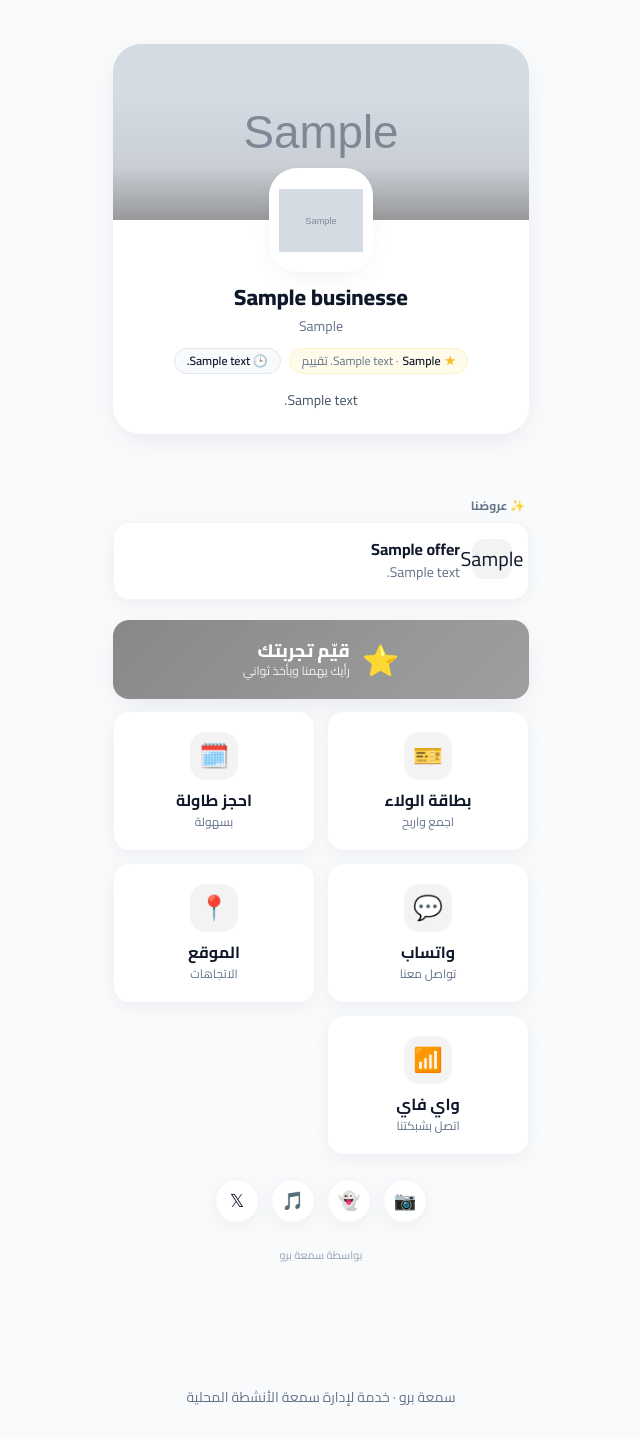
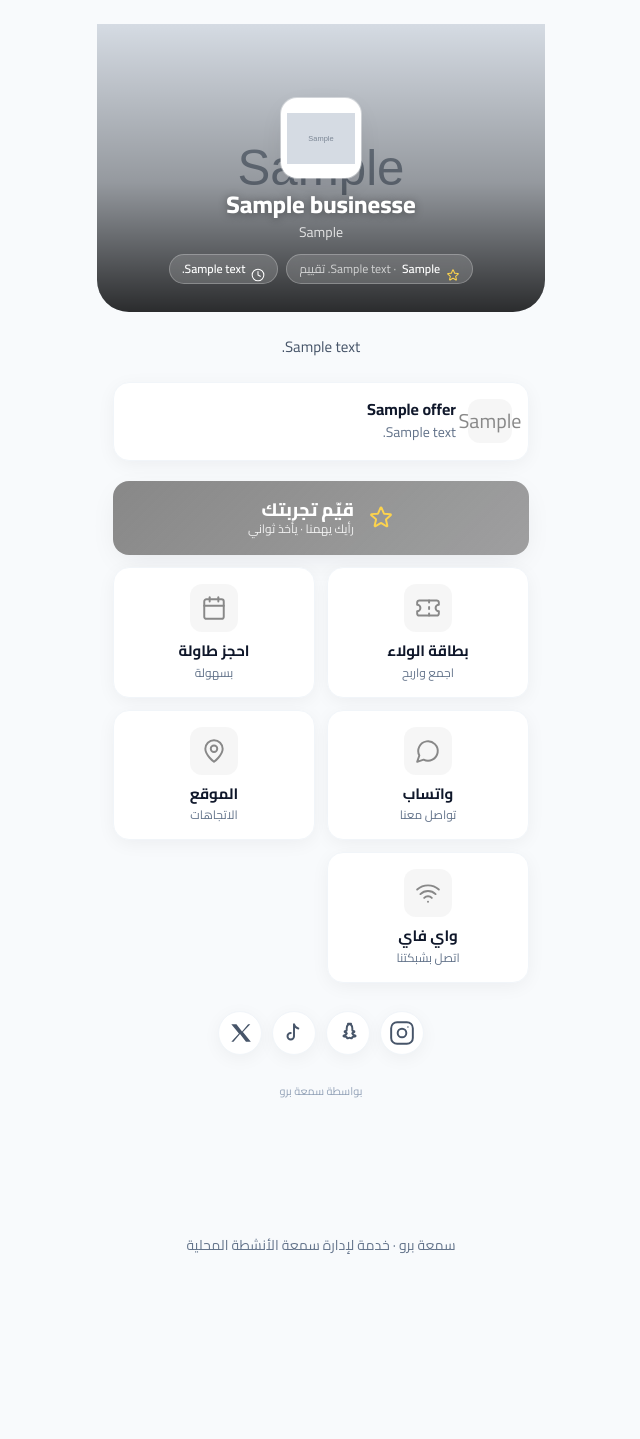
Before and after one commit to azo0oz2005/reputation-engine-v2, a Flask app: template templates/hub.html in a window 1280 px wide. Shown: the whole page, without its empty margins (319-959 px from the left). After the commit the page ends 1254 px from the top, so only its background shows below. Run offline with Flask 3, Linux system fonts and the light colour scheme; the template is opened without the code that fills it: values that come from a table or form of the project are taken from there, others are empty; tables that the repository leaves empty hold one stand-in row (values such as "Sample post"); grey boxes marked "Sample" are stand-in pictures; some libraries are stand-ins or nearby versions.

Commit message:
Redesign hub page to premium standard (ui-ux-pro-max)
- Replace emoji with clean inline SVG icons (Lucide-style, consistent stroke)
- Immersive full-bleed hero: cover image + dark scrim, logo, name, glass
  rating/hours chips over the image
- One primary CTA with subtle shine; service tiles with tinted icon wells
- Press/hover lift micro-interactions; staggered reveal; reduced-motion safe
Brand-color adaptive; RTL; Tailwind CDN only (no new deps).

Co-Authored-By: Claude Opus 4.7 <noreply@anthropic.com>

```diff
--- a/templates/hub.html
+++ b/templates/hub.html
@@ -2,69 +2,96 @@
 {% block title %}{{ business.name }}{% endblock %}
 {% block header %}{% endblock %}
 
+{# ===== أيقونات SVG (Lucide-style، بدون إيموجي) ===== #}
+{% macro icon(name) %}
+<svg viewBox="0 0 24 24" fill="none" stroke="currentColor" stroke-width="1.8" stroke-linecap="round" stroke-linejoin="round" class="w-[26px] h-[26px]">
+{%- if name == 'star' -%}<path d="M11.48 3.5a.56.56 0 0 1 1.04 0l2.12 5.11a.56.56 0 0 0 .48.35l5.52.44c.5.04.7.66.32.99l-4.2 3.6a.56.56 0 0 0-.18.56l1.28 5.39a.56.56 0 0 1-.84.6l-4.72-2.88a.56.56 0 0 0-.59 0L6.98 20.5a.56.56 0 0 1-.84-.6l1.28-5.4a.56.56 0 0 0-.18-.55l-4.2-3.6a.56.56 0 0 1 .32-.99l5.52-.44a.56.56 0 0 0 .48-.35z"/>
+{%- elif name == 'menu' -%}<path d="M12 7v14"/><path d="M3 18a1 1 0 0 1-1-1V4a1 1 0 0 1 1-1h5a4 4 0 0 1 4 4 4 4 0 0 1 4-4h5a1 1 0 0 1 1 1v13a1 1 0 0 1-1 1h-6a3 3 0 0 0-3 3 3 3 0 0 0-3-3z"/>
+{%- elif name == 'ticket' -%}<path d="M2 9a3 3 0 0 1 0 6v2a2 2 0 0 0 2 2h16a2 2 0 0 0 2-2v-2a3 3 0 0 1 0-6V7a2 2 0 0 0-2-2H4a2 2 0 0 0-2 2z"/><path d="M13 5v2"/><path d="M13 17v2"/><path d="M13 11v2"/>
+{%- elif name == 'calendar' -%}<path d="M8 2v4"/><path d="M16 2v4"/><rect x="3" y="4" width="18" height="18" rx="2"/><path d="M3 10h18"/>
+{%- elif name == 'chat' -%}<path d="M7.9 20A9 9 0 1 0 4 16.1L2 22z"/>
+{%- elif name == 'pin' -%}<path d="M20 10c0 6-8 12-8 12s-8-6-8-12a8 8 0 0 1 16 0Z"/><circle cx="12" cy="10" r="3"/>
+{%- elif name == 'wifi' -%}<path d="M5 13a10 10 0 0 1 14 0"/><path d="M8.5 16.5a5 5 0 0 1 7 0"/><path d="M2 8.8a15 15 0 0 1 20 0"/><path d="M12 20h.01"/>
+{%- elif name == 'clock' -%}<circle cx="12" cy="12" r="10"/><path d="M12 6v6l4 2"/>
+{%- elif name == 'instagram' -%}<rect x="2" y="2" width="20" height="20" rx="5.5"/><circle cx="12" cy="12" r="4"/><circle cx="17.5" cy="6.5" r="0.7" fill="currentColor" stroke="none"/>
+{%- elif name == 'tiktok' -%}<path d="M9 12a3 3 0 1 0 3 3V4c.5 2 2 3.5 4 3.8"/>
+{%- elif name == 'snapchat' -%}<path d="M12 3.5c2.6 0 4 1.9 4 4.4 0 .8 0 1.4.1 1.9.4.3 1 .2 1.5.5.4.2.4.8 0 1-.6.3-1.6.4-1.7 1 .4 1.2 1.7 1.9 2.7 2 .4.1.5.6.1.8-1 .6-2 .1-2.6.6-.3.3-.2 1-.7 1.2-.6.2-1.2-.5-2-.5s-1.4.7-2 .5c-.5-.2-.4-.9-.7-1.2-.6-.5-1.6 0-2.6-.6-.4-.2-.3-.7.1-.8 1-.1 2.3-.8 2.7-2-.1-.6-1.1-.7-1.7-1-.4-.2-.4-.8 0-1 .5-.3 1.1-.2 1.5-.5.1-.5.1-1.1.1-1.9 0-2.5 1.4-4.4 4-4.4Z"/>
+{%- elif name == 'x' -%}<path d="M4 4l7 8.5L4 20h2l6-7 5.5 7H22l-7.3-9L21.5 4h-2l-5.6 6.5L8.7 4z" fill="currentColor" stroke="none"/>
+{%- elif name == 'arrow' -%}<path d="M5 12h14"/><path d="m12 5 7 7-7 7"/>
+{%- endif -%}
+</svg>
+{% endmacro %}
+
 {% block content %}
 {% set c = business.color %}
-<section class="max-w-md mx-auto px-4 py-5">
+<style>
+  .glass { background: rgba(255,255,255,.16); backdrop-filter: blur(8px); -webkit-backdrop-filter: blur(8px); }
+  .lift { transition: transform .25s cubic-bezier(.2,.7,.2,1), box-shadow .25s ease; }
+  .lift:active { transform: scale(.97); }
+  @media (hover:hover){ .lift:hover { transform: translateY(-3px); box-shadow: 0 14px 30px -12px rgba(15,23,42,.22); } }
+  .cta-shine { position:relative; overflow:hidden; }
+  .cta-shine::after { content:""; position:absolute; top:0; left:-60%; width:40%; height:100%;
+    background:linear-gradient(120deg,transparent,rgba(255,255,255,.35),transparent); transform:skewX(-20deg);
+    animation:shine 4.5s ease-in-out infinite; }
+  @keyframes shine { 0%,60%{left:-60%} 100%{left:130%} }
+  @media (prefers-reduced-motion: reduce){ .cta-shine::after{animation:none} .anim-rise,.anim-rise-2,.anim-rise-3{animation:none} }
+</style>
 
-  <!-- بطاقة الترويسة الفخمة -->
-  <div class="relative rounded-[28px] overflow-hidden shadow-card mb-16 anim-rise">
-    <!-- منطقة الغلاف -->
-    <div class="relative h-44">
+<section class="max-w-md mx-auto">
+
+  <!-- ===== الهيرو الغامر ===== -->
+  <header class="relative h-72 overflow-hidden rounded-b-[2rem] anim-rise">
     {% if business.cover_path %}
       <img src="{{ url_for('media', filename=business.cover_path) }}" alt="" class="absolute inset-0 w-full h-full object-cover">
-        <div class="absolute inset-0" style="background: linear-gradient(180deg, rgba(0,0,0,0) 30%, {{ c }}26 70%, {{ c }}cc 100%);"></div>
     {% else %}
-        <div class="absolute inset-0" style="background: radial-gradient(130% 130% at 50% 0%, {{ c }} 0%, {{ c }}d9 55%, {{ c }}aa 100%);"></div>
-        <div class="absolute inset-0 opacity-10"
-             style="background-image: radial-gradient(circle at 20% 25%, #fff 1.5px, transparent 1.5px), radial-gradient(circle at 75% 60%, #fff 1.5px, transparent 1.5px); background-size: 30px 30px;"></div>
+      <div class="absolute inset-0" style="background: radial-gradient(120% 120% at 50% 0%, {{ c }} 0%, {{ c }}d0 60%, {{ c }}99 100%);"></div>
+      <div class="absolute inset-0 opacity-[0.08]" style="background-image: radial-gradient(circle at 20% 25%, #fff 1.5px, transparent 1.5px), radial-gradient(circle at 75% 55%, #fff 1.5px, transparent 1.5px); background-size: 30px 30px;"></div>
+    {% endif %}
+    <!-- طبقة التعتيم لقراءة النص -->
+    <div class="absolute inset-0" style="background: linear-gradient(to top, rgba(0,0,0,.80) 0%, rgba(0,0,0,.30) 45%, rgba(0,0,0,0) 100%);"></div>
+
+    <div class="relative h-full flex flex-col items-center justify-end text-center px-6 pb-7">
+      <div class="w-20 h-20 rounded-2xl bg-white shadow-card ring-1 ring-white/40 flex items-center justify-center overflow-hidden mb-3">
+        {% if business.logo_path %}
+          <img src="{{ url_for('media', filename=business.logo_path) }}" alt="{{ business.name }}" class="w-full h-full object-contain p-1.5">
+        {% else %}
+          <span class="text-3xl font-extrabold" style="color:{{ c }}">{{ business.name[:1] }}</span>
         {% endif %}
       </div>
-    <!-- شريط أبيض فيه الاسم -->
-    <div class="bg-white pt-16 pb-5 px-6 text-center">
-      <h1 class="text-[22px] font-extrabold text-ink leading-tight">{{ business.name }}</h1>
-      <p class="text-sm text-muted mt-1">{{ business.category }}</p>
+      <h1 class="text-2xl font-extrabold text-white leading-tight" style="text-shadow:0 1px 8px rgba(0,0,0,.4)">{{ business.name }}</h1>
+      <p class="text-sm text-white/80 mt-0.5">{{ business.category }}</p>
 
       {% if business.google_rating or business.hours_text %}
       <div class="flex items-center justify-center gap-2 mt-3 flex-wrap">
         {% if business.google_rating %}
-          <span class="inline-flex items-center gap-1 text-xs font-semibold text-ink bg-amber-50 border border-amber-100 rounded-full px-3 py-1">
-            <span class="text-amber-400">★</span> {{ business.google_rating }}{% if business.review_count %} <span class="text-muted font-normal">· {{ business.review_count }} تقييم</span>{% endif %}
+        <span class="glass inline-flex items-center gap-1.5 text-xs font-semibold text-white rounded-full px-3 py-1.5 border border-white/25">
+          <span class="text-amber-300 w-3.5 h-3.5 inline-flex">{{ icon('star') }}</span>
+          {{ business.google_rating }}{% if business.review_count %} <span class="text-white/70 font-normal">· {{ business.review_count }} تقييم</span>{% endif %}
         </span>
         {% endif %}
         {% if business.hours_text %}
-          <span class="inline-flex items-center gap-1 text-xs font-semibold text-ink bg-surface border border-slate-200 rounded-full px-3 py-1">
-            🕒 {{ business.hours_text }}
+        <span class="glass inline-flex items-center gap-1.5 text-xs font-semibold text-white rounded-full px-3 py-1.5 border border-white/25">
+          <span class="w-3.5 h-3.5 inline-flex">{{ icon('clock') }}</span> {{ business.hours_text }}
         </span>
         {% endif %}
       </div>
       {% endif %}
+    </div>
+  </header>
+
+  <div class="px-4 pt-5 pb-8">
 
     {% if business.about %}
-        <p class="text-sm text-slate-600 leading-loose mt-3">{{ business.about }}</p>
+      <p class="text-center text-[15px] text-slate-600 leading-loose mb-5 anim-rise">{{ business.about }}</p>
     {% endif %}
-    </div>
-    <!-- اللوقو العائم -->
-    <div class="absolute top-44 left-1/2 -translate-x-1/2 -translate-y-1/2">
-      {% if business.logo_path %}
-        <div class="w-24 h-24 rounded-3xl overflow-hidden bg-white shadow-card ring-4 ring-white flex items-center justify-center">
-          <img src="{{ url_for('media', filename=business.logo_path) }}" alt="{{ business.name }}" class="w-full h-full object-contain p-1.5">
-        </div>
-      {% else %}
-        <div class="w-24 h-24 rounded-3xl bg-white text-3xl font-extrabold shadow-card ring-4 ring-white flex items-center justify-center" style="color:{{ c }}">
-          {{ business.name[:1] }}
-        </div>
-      {% endif %}
-    </div>
-  </div>
 
-  <!-- العروض -->
+    <!-- ===== العروض ===== -->
     {% if business.offers_enabled and offers %}
-  <div class="mb-5">
-    <p class="text-xs font-bold text-muted mb-2 px-1">✨ عروضنا</p>
-    <div class="space-y-2">
+    <div class="mb-5 anim-rise">
+      <div class="space-y-2.5">
         {% for o in offers %}
         <div class="bg-white rounded-2xl shadow-soft border border-slate-100 p-4 flex items-start gap-3">
-        <div class="w-10 h-10 rounded-xl flex items-center justify-center text-xl shrink-0" style="background:{{ c }}1a">{{ o.emoji or '🎁' }}</div>
+          <span class="w-11 h-11 rounded-xl flex items-center justify-center shrink-0 text-xl" style="background:{{ c }}14;color:{{ c }}">{{ o.emoji or '🎁' }}</span>
           <div>
             <p class="font-bold text-ink leading-tight">{{ o.title }}</p>
             {% if o.description %}<p class="text-sm text-muted mt-0.5 leading-relaxed">{{ o.description }}</p>{% endif %}
@@ -75,72 +102,41 @@
     </div>
     {% endif %}
 
-  <!-- زر التقييم البارز -->
+    <!-- ===== زر التقييم (CTA رئيسي) ===== -->
     <a href="{{ url_for('customer_rating', slug=business.slug) }}"
-     class="block rounded-2xl shadow-card p-5 mb-3 text-center text-white hover:opacity-95 hover:-translate-y-0.5 transition relative overflow-hidden anim-rise-2"
+       class="cta-shine lift block rounded-2xl p-[18px] mb-3 text-white anim-rise-2 shadow-card"
        style="background: linear-gradient(135deg, {{ c }}, {{ c }}cc);">
       <div class="flex items-center justify-center gap-3">
-      <span class="text-3xl">⭐</span>
-      <div class="text-right">
-        <p class="font-extrabold text-lg leading-tight">قيّم تجربتك</p>
-        <p class="text-xs text-white/85">رأيك يهمنا ويأخذ ثواني</p>
-      </div>
+        <span class="w-7 h-7 inline-flex text-amber-300">{{ icon('star') }}</span>
+        <span class="text-right">
+          <span class="block font-extrabold text-lg leading-tight">قيّم تجربتك</span>
+          <span class="block text-xs text-white/85">رأيك يهمنا · يأخذ ثواني</span>
+        </span>
       </div>
     </a>
 
-  <!-- شبكة الخدمات -->
+    <!-- ===== شبكة الخدمات ===== -->
     <div class="grid grid-cols-2 gap-3 anim-rise-3">
 
-    {% if business.menu_enabled and has_menu %}
-    <a href="{{ url_for('public_menu', slug=business.slug) }}"
-       class="bg-white rounded-2xl shadow-soft border border-slate-100 p-5 text-center hover:shadow-card hover:-translate-y-0.5 transition">
-      <div class="w-12 h-12 rounded-2xl mx-auto flex items-center justify-center text-2xl mb-2" style="background:{{ c }}1a">📋</div>
-      <p class="font-bold text-ink">المنيو</p>
-      <p class="text-xs text-muted mt-0.5">تصفّح الأصناف</p>
+      {% macro tile(href, title, sub, name, external=False) %}
+      <a href="{{ href }}" {% if external %}target="_blank" rel="noopener"{% endif %}
+         class="lift bg-white rounded-2xl shadow-soft border border-slate-100 p-4 flex flex-col items-center text-center">
+        <span class="w-12 h-12 rounded-xl flex items-center justify-center mb-2" style="background:{{ c }}14;color:{{ c }}">{{ icon(name) }}</span>
+        <p class="font-bold text-ink text-[15px]">{{ title }}</p>
+        <p class="text-xs text-muted mt-0.5">{{ sub }}</p>
       </a>
-    {% endif %}
+      {% endmacro %}
 
-    {% if business.loyalty_enabled %}
-    <a href="{{ url_for('public_loyalty', slug=business.slug) }}"
-       class="bg-white rounded-2xl shadow-soft border border-slate-100 p-5 text-center hover:shadow-card hover:-translate-y-0.5 transition">
-      <div class="w-12 h-12 rounded-2xl mx-auto flex items-center justify-center text-2xl mb-2" style="background:{{ c }}1a">🎫</div>
-      <p class="font-bold text-ink">بطاقة الولاء</p>
-      <p class="text-xs text-muted mt-0.5">اجمع واربح</p>
-    </a>
-    {% endif %}
-
-    {% if business.reservations_enabled %}
-    <a href="{{ url_for('public_reserve', slug=business.slug) }}"
-       class="bg-white rounded-2xl shadow-soft border border-slate-100 p-5 text-center hover:shadow-card hover:-translate-y-0.5 transition">
-      <div class="w-12 h-12 rounded-2xl mx-auto flex items-center justify-center text-2xl mb-2" style="background:{{ c }}1a">🗓️</div>
-      <p class="font-bold text-ink">احجز طاولة</p>
-      <p class="text-xs text-muted mt-0.5">بسهولة</p>
-    </a>
-    {% endif %}
-
-    {% if business.whatsapp %}
-    <a href="https://wa.me/{{ business.whatsapp }}" target="_blank"
-       class="bg-white rounded-2xl shadow-soft border border-slate-100 p-5 text-center hover:shadow-card hover:-translate-y-0.5 transition">
-      <div class="w-12 h-12 rounded-2xl mx-auto flex items-center justify-center text-2xl mb-2" style="background:{{ c }}1a">💬</div>
-      <p class="font-bold text-ink">واتساب</p>
-      <p class="text-xs text-muted mt-0.5">تواصل معنا</p>
-    </a>
-    {% endif %}
-
-    {% if business.location_url %}
-    <a href="{{ business.location_url }}" target="_blank"
-       class="bg-white rounded-2xl shadow-soft border border-slate-100 p-5 text-center hover:shadow-card hover:-translate-y-0.5 transition">
-      <div class="w-12 h-12 rounded-2xl mx-auto flex items-center justify-center text-2xl mb-2" style="background:{{ c }}1a">📍</div>
-      <p class="font-bold text-ink">الموقع</p>
-      <p class="text-xs text-muted mt-0.5">الاتجاهات</p>
-    </a>
-    {% endif %}
-
+      {% if business.menu_enabled and has_menu %}{{ tile(url_for('public_menu', slug=business.slug), 'المنيو', 'تصفّح الأصناف', 'menu') }}{% endif %}
+      {% if business.loyalty_enabled %}{{ tile(url_for('public_loyalty', slug=business.slug), 'بطاقة الولاء', 'اجمع واربح', 'ticket') }}{% endif %}
+      {% if business.reservations_enabled %}{{ tile(url_for('public_reserve', slug=business.slug), 'احجز طاولة', 'بسهولة', 'calendar') }}{% endif %}
+      {% if business.whatsapp %}{{ tile('https://wa.me/' ~ business.whatsapp, 'واتساب', 'تواصل معنا', 'chat', external=True) }}{% endif %}
+      {% if business.location_url %}{{ tile(business.location_url, 'الموقع', 'الاتجاهات', 'pin', external=True) }}{% endif %}
       {% if business.wifi_enabled and business.wifi_ssid %}
       <button onclick="document.getElementById('wifiBox').classList.toggle('hidden')"
-       class="bg-white rounded-2xl shadow-soft border border-slate-100 p-5 text-center hover:shadow-card hover:-translate-y-0.5 transition">
-      <div class="w-12 h-12 rounded-2xl mx-auto flex items-center justify-center text-2xl mb-2" style="background:{{ c }}1a">📶</div>
-      <p class="font-bold text-ink">واي فاي</p>
+              class="lift bg-white rounded-2xl shadow-soft border border-slate-100 p-4 flex flex-col items-center text-center">
+        <span class="w-12 h-12 rounded-xl flex items-center justify-center mb-2" style="background:{{ c }}14;color:{{ c }}">{{ icon('wifi') }}</span>
+        <p class="font-bold text-ink text-[15px]">واي فاي</p>
         <p class="text-xs text-muted mt-0.5">اتصل بشبكتنا</p>
       </button>
       {% endif %}
@@ -160,17 +156,18 @@
     </div>
     {% endif %}
 
-  <!-- روابط التواصل -->
+    <!-- ===== التواصل ===== -->
     {% if business.instagram_url or business.snapchat_url or business.tiktok_url or business.x_url %}
-  <div class="flex items-center justify-center gap-3 mt-6">
-    {% if business.instagram_url %}<a href="{{ business.instagram_url }}" target="_blank" class="w-11 h-11 rounded-full bg-white border border-slate-100 shadow-soft flex items-center justify-center text-lg">📷</a>{% endif %}
-    {% if business.snapchat_url %}<a href="{{ business.snapchat_url }}" target="_blank" class="w-11 h-11 rounded-full bg-white border border-slate-100 shadow-soft flex items-center justify-center text-lg">👻</a>{% endif %}
-    {% if business.tiktok_url %}<a href="{{ business.tiktok_url }}" target="_blank" class="w-11 h-11 rounded-full bg-white border border-slate-100 shadow-soft flex items-center justify-center text-lg">🎵</a>{% endif %}
-    {% if business.x_url %}<a href="{{ business.x_url }}" target="_blank" class="w-11 h-11 rounded-full bg-white border border-slate-100 shadow-soft flex items-center justify-center text-lg">𝕏</a>{% endif %}
+    <div class="flex items-center justify-center gap-2.5 mt-7">
+      {% if business.instagram_url %}<a href="{{ business.instagram_url }}" target="_blank" rel="noopener" aria-label="إنستقرام" class="lift w-11 h-11 rounded-full bg-white border border-slate-100 shadow-soft flex items-center justify-center text-slate-600">{{ icon('instagram') }}</a>{% endif %}
+      {% if business.snapchat_url %}<a href="{{ business.snapchat_url }}" target="_blank" rel="noopener" aria-label="سناب شات" class="lift w-11 h-11 rounded-full bg-white border border-slate-100 shadow-soft flex items-center justify-center text-slate-600">{{ icon('snapchat') }}</a>{% endif %}
+      {% if business.tiktok_url %}<a href="{{ business.tiktok_url }}" target="_blank" rel="noopener" aria-label="تيك توك" class="lift w-11 h-11 rounded-full bg-white border border-slate-100 shadow-soft flex items-center justify-center text-slate-600">{{ icon('tiktok') }}</a>{% endif %}
+      {% if business.x_url %}<a href="{{ business.x_url }}" target="_blank" rel="noopener" aria-label="إكس" class="lift w-11 h-11 rounded-full bg-white border border-slate-100 shadow-soft flex items-center justify-center text-slate-600">{{ icon('x') }}</a>{% endif %}
     </div>
     {% endif %}
 
-  <p class="text-center text-[11px] text-slate-400 mt-6">بواسطة سمعة برو</p>
+    <p class="text-center text-[11px] text-slate-400 mt-7">بواسطة سمعة برو</p>
+  </div>
 
 </section>
 {% endblock %}
```
Lines whose indentation alone changed are shown as unchanged.
